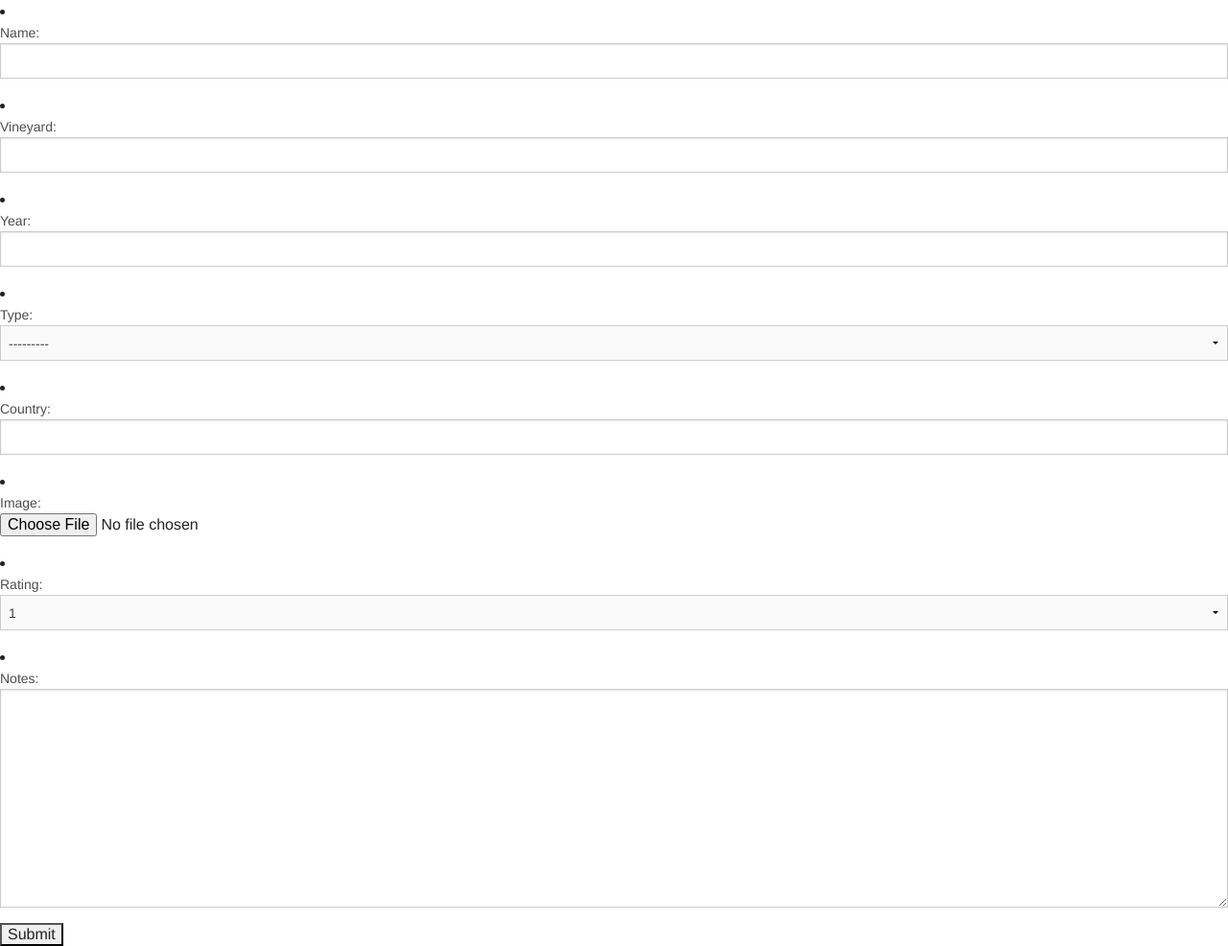
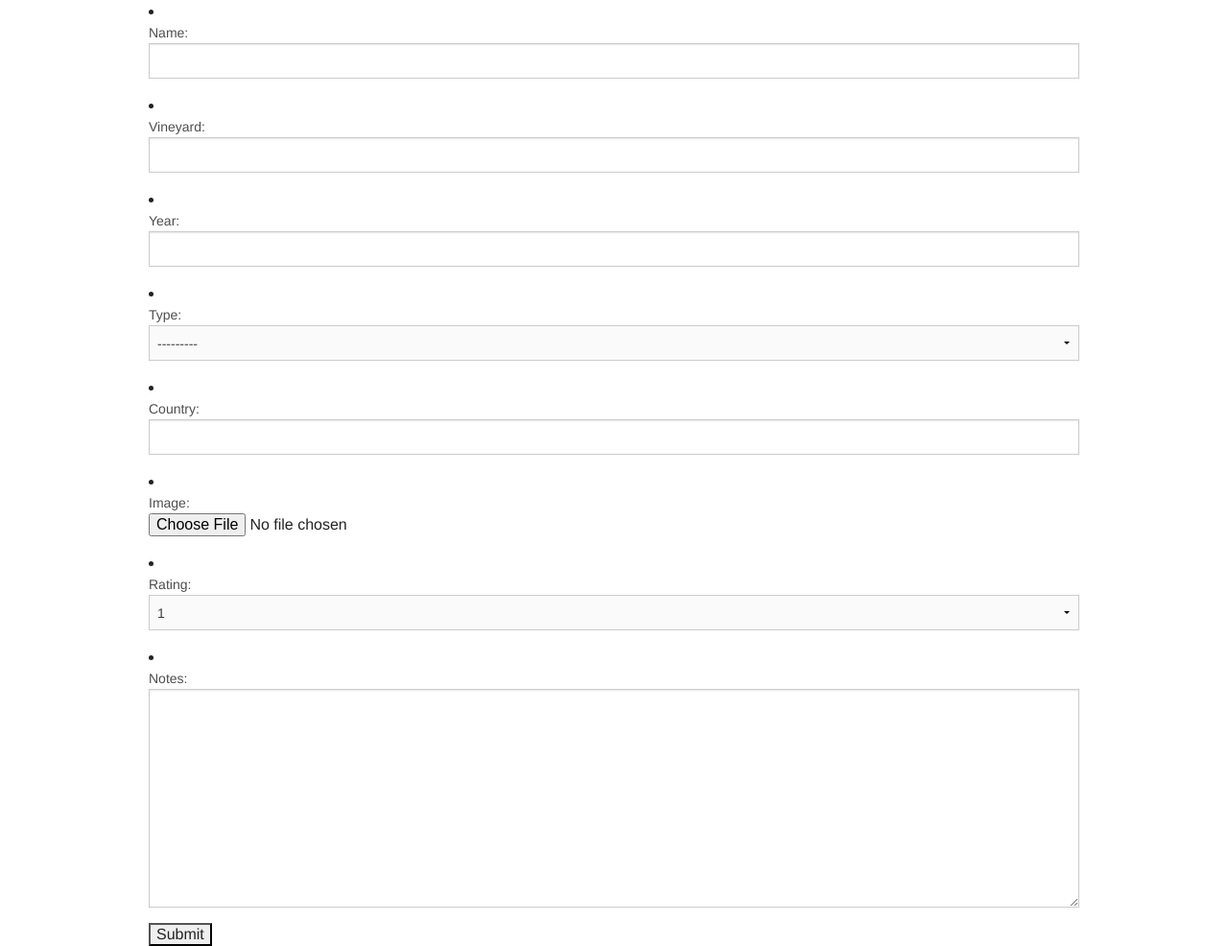
Before and after one commit to ondoheer/django-tutorial, a Django app: page /wines/add_wine/ in a window 1280 px wide. Shown: the part 45-1031 px from the top of the page at 96% size. Run offline with Django 3.2, Linux system fonts and the light colour scheme; data that the repository does not hold is empty.

Commit message:
template básico

```diff
--- a/wines/templates/wines/add_wine.html
+++ b/wines/templates/wines/add_wine.html
@@ -1,12 +1,13 @@
 {% extends "base.html" %}
 
 {% block content %}
-	<div>
-		<form method="post" enctype="multipart/form-data" action="{% url "wines:add_wine" %}">
+<div class="row">
+
+		<form method="post" enctype="multipart/form-data" action="{% url "wines:add_wine" %}" class="small-12 columns">
 			{% csrf_token %}
     		{{form.as_ul}}
 
     		<input type="submit">
 		</form>
-	</div>
+</div>
 {% endblock content %}
```
